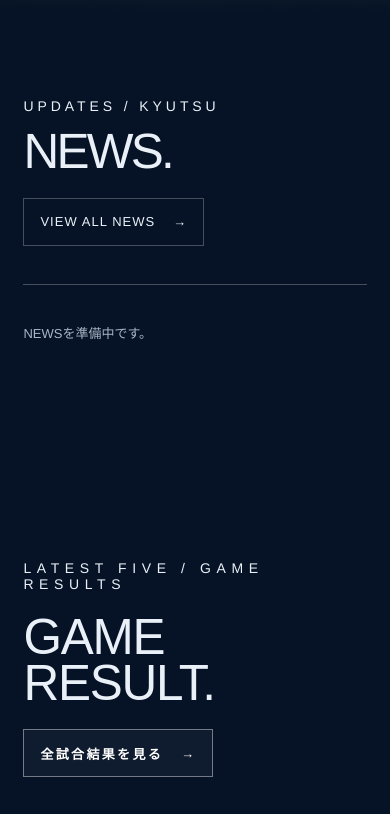
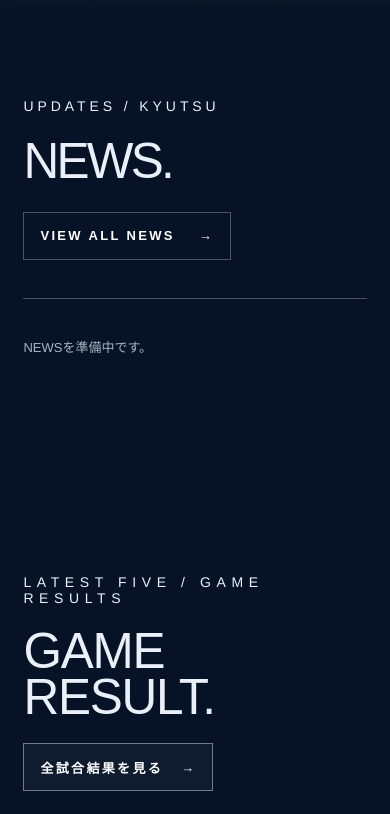
Before and after one commit to takapds14-oss/kyutsu-cloudflare, a plain HTML site: page public/index.html in a window 390 px wide. Shown: the part 2180-2994 px from the top of the page. Drawn offline with Linux system fonts and the light colour scheme; no server answers.

Commit message:
Add files via upload

```diff
--- a/public/style.css
+++ b/public/style.css
@@ -1028,3 +1028,62 @@ html,body{max-width:100%;overflow-x:hidden}
  .homeNews{margin:0!important;width:100%!important;box-sizing:border-box!important;padding-left:7vw!important;padding-right:7vw!important}
  .homeNewsMore{font-size:12px!important;font-weight:500!important}
 }
+
+
+/* KYUTSU / NEWS typography and VIEW ALL alignment consistency (2026-10-28)
+   Match the existing section heading and the LATEST STORIES link rather than
+   introducing a new visual pattern. Scope deliberately limited to NEWS. */
+.homeNewsHead h2{
+  font-family:Arial,'Helvetica Neue',sans-serif!important;
+  font-weight:500!important;
+  font-stretch:normal;
+  font-size:clamp(64px,9vw,128px)!important;
+  line-height:.9!important;
+  letter-spacing:-.04em!important;
+  margin:24px 0 0!important;
+}
+.homeNewsHead{align-items:end!important;}
+.homeNewsMore{
+  display:inline-flex!important;
+  align-items:center!important;
+  justify-content:space-between!important;
+  gap:24px!important;
+  min-width:210px!important;
+  min-height:48px!important;
+  box-sizing:border-box!important;
+  padding:17px 19px!important;
+  margin:0!important;
+  align-self:end!important;
+  border:1px solid rgba(255,255,255,.28)!important;
+  background:transparent!important;
+  color:#fff!important;
+  text-decoration:none!important;
+  font-family:Arial,'Helvetica Neue',sans-serif!important;
+  font-size:10px!important;
+  font-weight:600!important;
+  letter-spacing:.18em!important;
+  line-height:1.2!important;
+  white-space:nowrap;
+  transition:background .22s ease,color .22s ease;
+}
+.homeNewsMore:hover{background:#fff!important;color:#061326!important;}
+@media(max-width:720px){
+  .homeNewsHead{align-items:flex-start!important;}
+  .homeNewsHead h2{
+    font-size:12.7vw!important;
+    line-height:.92!important;
+    letter-spacing:-.055em!important;
+  }
+  .homeNewsMore{
+    min-width:0!important;
+    width:max-content!important;
+    max-width:100%!important;
+    min-height:48px!important;
+    padding:0 16px!important;
+    margin-top:28px!important;
+    align-self:flex-start!important;
+    font-size:13px!important;
+    font-weight:600!important;
+    letter-spacing:.18em!important;
+  }
+}
```
Also changed, not shown: public/README.txt (added).
